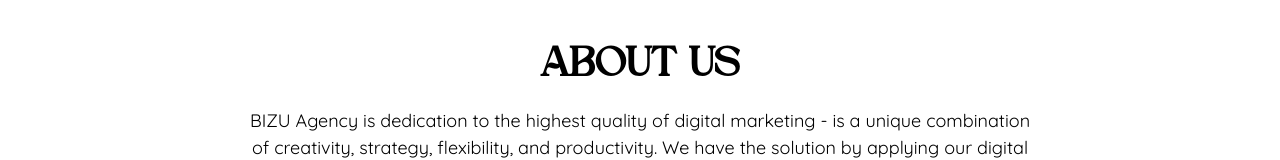
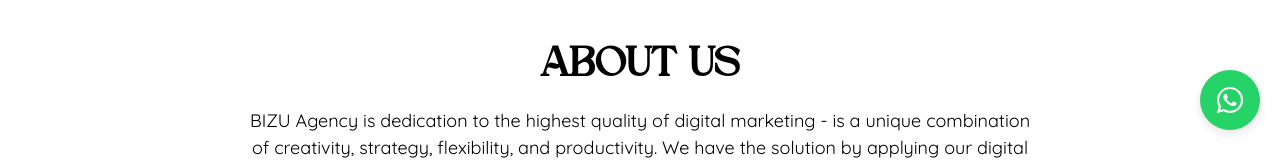
Before and after one commit to barros-m/bizu, a React (Create React App) app: page / in a window 1280 px wide. Shown: the part 650-810 px from the top of the page. Built offline with nearby package versions, Linux system fonts and the light colour scheme.

Commit message:
Added whatsapp button

```diff
--- a/src/App.js
+++ b/src/App.js
@@ -1,14 +1,22 @@
 import React from 'react';
 import Navbar from './components/Navbar/Navbar';
-import Hero from './components/Hero/Hero'
+import Hero from './components/Hero/Hero';
 import AboutUs from './components/AboutUs/AboutUs';
 import Footer from './components/Footer/Footer';
 import OurTeam from './components/OurTeam/OurTeam';
 import OurServices from './components/OurServices/OurServices';
 import Portfolio from './components/Portfolio/Portfolio';
 import Testimonials from './components/Testimonials/Testimonials';
+import { FaWhatsapp } from 'react-icons/fa';
 
 function App() {
+  // Function to handle the click event of the WhatsApp button
+  const handleWhatsAppClick = () => {
+    // Implement your logic here to open the WhatsApp chat
+    // For example, you can use window.open() with the WhatsApp URL
+    window.open('https://api.whatsapp.com/send?phone=4705178837', '_blank');
+  };
+
   return (
     <div className="App">
       <Navbar />
@@ -37,8 +45,12 @@
         <Testimonials />
       </div>
 
+      <Footer />
 
-        <Footer />
+      {/* Floating WhatsApp Button */}
+      <button className="whatsapp-button" onClick={handleWhatsAppClick}>
+        <FaWhatsapp />
+      </button>
     </div>
   );
 }
--- a/src/index.css
+++ b/src/index.css
@@ -12,3 +12,31 @@
     font-weight: bold;
     margin-bottom: 20px;
 }
+
+.whatsapp-button {
+    position: fixed;
+    bottom: 20px;
+    right: 20px;
+    width: 60px;
+    height: 60px;
+    background-color: #25D366;
+    border-radius: 50%;
+    border: none;
+    box-shadow: 0px 4px 10px rgba(0, 0, 0, 0.1);
+    display: flex;
+    justify-content: center;
+    align-items: center;
+    cursor: pointer;
+    z-index: 99999;
+    transition: background-color 0.3s ease;
+  }
+
+  .whatsapp-button:hover {
+    background-color: #128C7E;
+  }
+
+  .whatsapp-button svg {
+    width: 30px;
+    height: 30px;
+    fill: #fff;
+  }
```
Lines whose indentation alone changed are shown as unchanged.
